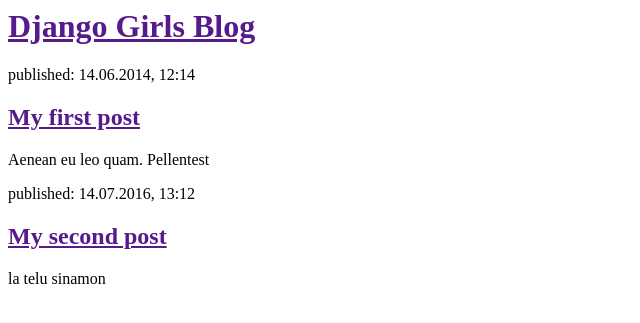
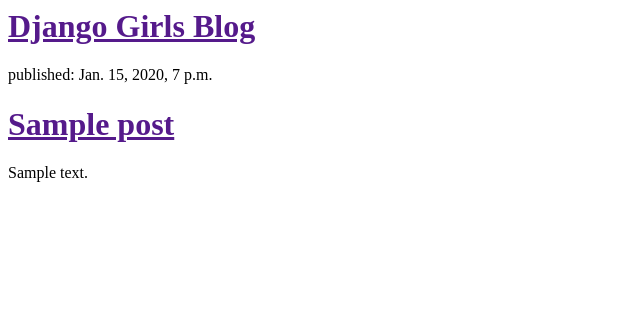
Before and after one commit to DODAEKOOK/my-first-blog, a Django app: template blog/templates/blog/post_list.html in a window 1280 px wide. Shown: the top 323 px of the page, without its empty margins (0-640 px from the left). Run offline with Django 3.2, Linux system fonts and the light colour scheme; the template is opened without the code that fills it: values that come from a table or form of the project are taken from there, others are empty; tables that the repository leaves empty hold one stand-in row (values such as "Sample post").

Commit message:
Modified templates to display posts from database.

```diff
--- a/blog/templates/blog/post_list.html
+++ b/blog/templates/blog/post_list.html
@@ -6,17 +6,12 @@
         <div>
             <h1><a href="">Django Girls Blog</a></h1>
         </div>
-
+        {% for post in posts %}
         <div>
-            <p>published: 14.06.2014, 12:14</p>
-            <h2><a href="">My first post</a></h2>
-            <p>Aenean eu leo quam. Pellentest</p>
+            <p>published: {{ post.published_date }}</p>
+            <h1><a href="">{{ post.title }}</a></h1>
+            <p>{{ post.text|linebreaks }}</p>
         </div>
-
-        <div>
-            <p>published: 14.07.2016, 13:12</p>
-            <h2><a href="">My second post</a></h2>
-            <p>la telu sinamon</p>
-        </div>
+        {% endfor %}
     </body>
 </html>
--- a/blog/views.py
+++ b/blog/views.py
@@ -1,4 +1,7 @@
 from django.shortcuts import render
+from django.utils import timezone
+from .models import Post
 
 def post_list(request):
-    return render(request, 'blog/post_list.html', {})
+    posts = Post.objects.filter(published_date__lte=timezone.now()).order_by('published_date')
+    return render(request, 'blog/post_list.html', {'posts': posts})
```
